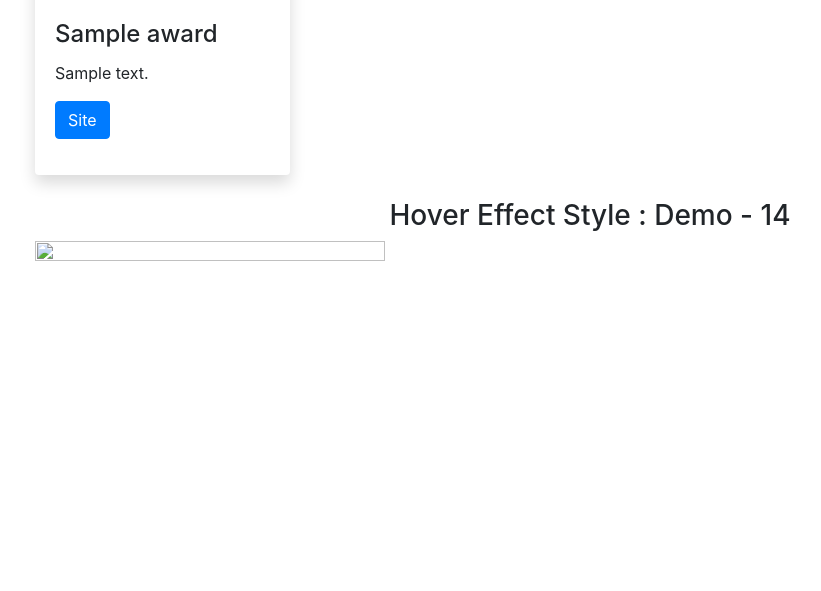
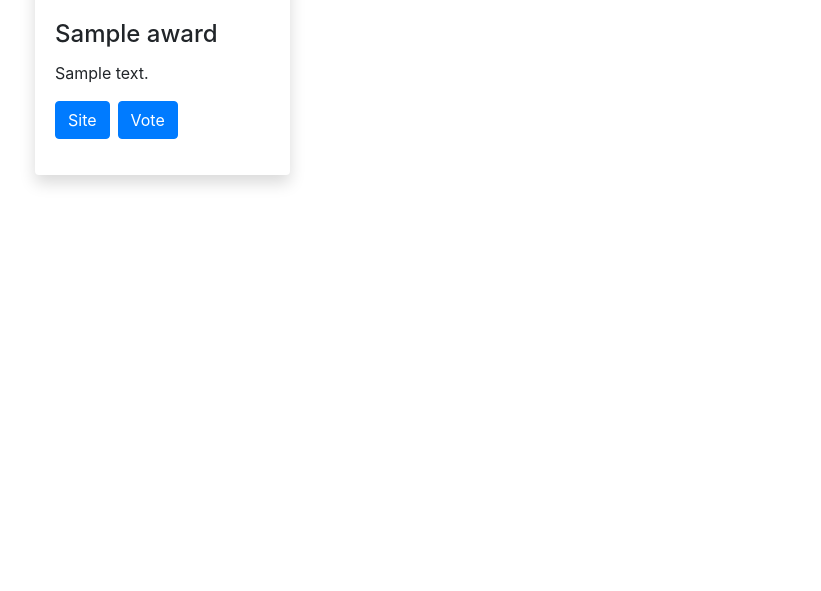
Before and after one commit to John-5014/Kaiser-awwards, a Django app: template awards/templates/main/index.html in a window 1280 px wide. Shown: the part 1461-2052 px from the top of the page, without its empty margins (50-871 px from the left). After the commit the page ends 1647 px from the top, so only its background shows below. Run offline with Django 3.2, Linux system fonts and the light colour scheme; the template is opened without the code that fills it: most values are stand-ins (such as "Sample title", 1, 10 or a date in 2020); parts of the project's set-up code (start-up, migrations or seed data) failed here and were passed over; some libraries are stand-ins or nearby versions.

Commit message:
remove styles and unnecessary cards

```diff
--- a/awards/templates/main/index.html
+++ b/awards/templates/main/index.html
@@ -46,7 +46,9 @@
               {{award.title}}
           </h4>
           <p>{{award.description}}</p>
-          <p><a href="http://{{award.link}}" class="btn btn-primary">Site</a></p>
+          <p><a href="http://{{award.link}}" class="btn btn-primary">Site</a><span style="padding:8px;"><a href="#" class="btn btn-primary">Vote</a></span></p>
+
+
         </div>
       </div>
     </div>
@@ -56,83 +58,11 @@
   </div>
 
   </div>
-
-  <!-- Page Content -->
-     <!------------------ Hover Effect Style : Demo - 14 --------------->
-     <div class="container mt-40">
-      <h3 class="text-center">Hover Effect Style : Demo - 14</h3>
-      <div class="row mt-30">
-          {% for award in awards %}
-          <div class="col-md-4 col-sm-6">
-              <div class="box14">
-                  <img src="{{ award.landing_page.url}}" alt="" class="img-fluid" width="500px" height="500px">
-                  <div class="box-content">
-                      <h3 class="title">{{award.title}}</h3>
-                      <span class="post">{{award.description}}</span>
-                      <ul class="icon">
-                          <!-- <li><a href="#" class="text-center"><i class="fa fa-search"></i></a></li> -->
-                          <li><a href="http://{{award.link}}" class="btn btn-primary">Site</a></li>
-                      </ul>
-                  </div>
-              </div>
-          </div>
-          <!-- <div class="col-md-4 col-sm-6">
-              <div class="box14">
-                  <img src="http://bestjquery.com/tutorial/hover-effect/demo122/images/img-2.jpg" alt="">
-                  <div class="box-content">
-                      <h3 class="title">Kristiana</h3>
-                      <span class="post">Web Designer</span>
-                      <ul class="icon">
-                          <li><a href="#"><i class="fa fa-search"></i></a></li>
-                          <li><a href="#"><i class="fa fa-link"></i></a></li>
-                      </ul>
-                  </div>
-              </div>
-          </div> -->
-          <!-- <div class="col-md-4 col-sm-6">
-              <div class="box14">
-                  <img src="http://bestjquery.com/tutorial/hover-effect/demo122/images/img-3.jpg" alt="">
-                  <div class="box-content">
-                      <h3 class="title">Kristiana</h3>
-                      <span class="post">Web Designer</span>
-                      <ul class="icon">
-                          <li><a href="#"><i class="fa fa-search"></i></a></li>
-                          <li><a href="#"><i class="fa fa-link"></i></a></li>
-                      </ul>
-                  </div>
-              </div>
-          </div> -->
-          {% endfor %}
-      </div>
-  </div>
 <!-- /.container -->
 
 
 
 <style>
-  /*********************** Demo - 14 *******************/
-.box14{position:relative}
-.box15,.box17,.box18{box-shadow:0 0 5px #7e7d7d;text-align:center}
-.box14:before{content:"";width:100%;height:100%;background:rgba(0,0,0,.5);position:absolute;top:0;left:0;opacity:0;transition:all .35s ease 0s}
-.box14:hover:before{opacity:1}
-.box14 img{width:100%;height:auto}
-.box14 .box-content{width:90%;height:90%;position:absolute;top:5%;left:5%}
-.box14 .box-content:after,.box14 .box-content:before{content:"";position:absolute;top:0;left:0;bottom:0;right:0;opacity:0;transition:all .7s ease 0s}
-.box14 .box-content:before{border-bottom:1px solid rgba(255,255,255,.5);border-top:1px solid rgba(255,255,255,.5);transform:scale(0,1);transform-origin:0 0 0}
-.box14 .box-content:after{border-left:1px solid rgba(255,255,255,.5);border-right:1px solid rgba(255,255,255,.5);transform:scale(1,0);transform-origin:100% 0 0}
-.box14:hover .box-content:after,.box14:hover .box-content:before{opacity:1;transform:scale(1);transition-delay:.15s}
-.box14 .title{font-size:21px;font-weight:700;color:#fff;margin:15px 0;opacity:0;transform:translate3d(0,-50px,0);transition:transform .5s ease 0s}
-.box14:hover .title{opacity:1;transform:translate3d(0,0,0)}
-.box14 .post{font-size:14px;color:#fff;padding:10px;background:#d79719;opacity:0;border-radius:0 19px;transform:translate3d(0,-50px,0);transition:all .7s ease 0s}
-.box14 .icon,.box15 .icon{padding:0;list-style:none}
-.box14:hover .post{opacity:1;transform:translate3d(0,0,0);transition-delay:.15s}
-.box14 .icon{width:100%;margin:0;position:absolute;bottom:-10px;left:0;opacity:0;z-index:1;transition:all .7s ease 0s}
-.box14:hover .icon{bottom:20px;opacity:1;transition-delay:.15s}
-.box14 .icon li a{display:block;width:40px;height:40px;line-height:40px;border:1px solid #fff;border-radius:0 16px;font-size:14px;color:#fff;margin-right:5px;transition:all .4s ease 0s}
-.box14 .icon li a:hover{background:#d79719;border-color:#d79719}
-@media only screen and (max-width:990px){.box14{margin-bottom:30px}
-}
-
 .carousel-item {
   height: 65vh;
   min-height: 350px;
```
